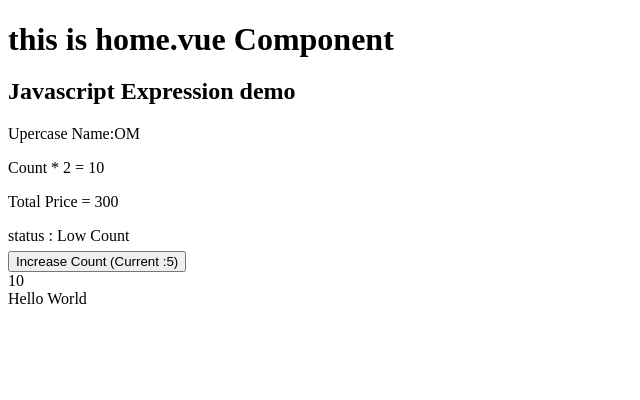
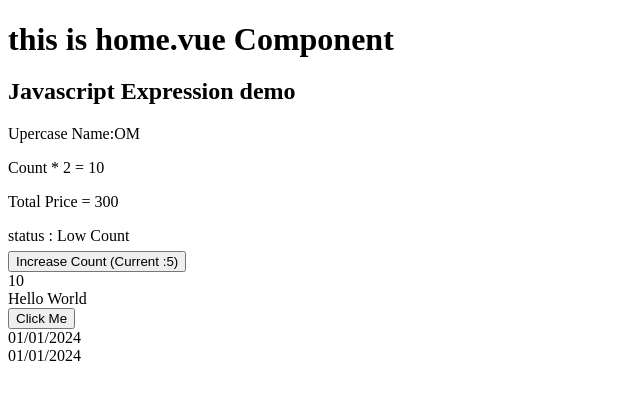
Before and after one commit to om-jasoliya91/vuedemo, a Vue app: page / in a window 1280 px wide. Shown: the top 400 px of the page, without its empty margins (0-640 px from the left). Built offline with nearby package versions, Linux system fonts and the light colour scheme.

Commit message:
callback function with alert and date example

```diff
--- a/src/components/ExampleExpression.vue
+++ b/src/components/ExampleExpression.vue
@@ -23,6 +23,23 @@ const message = ref("Hello World")
 // const output = computed(() => {
 //   return ok.value ? message.value : ""
 // })
+
+function sayHello() {
+  alert('Hello Vue from Vue function');
+}
+
+const date = ref('2024-01-01')
+function toTitleDate(d) {
+  return new Date(d).toLocaleDateString('en-US', {
+    year: 'numeric',
+    month: 'long',
+    day: 'numeric'
+  })
+}
+
+function formatDate(d) {
+  return new Date(d).toLocaleDateString('en-GB')
+}
 </script>
 
 <template>
@@ -45,6 +62,15 @@ const message = ref("Hello World")
 
   <span v-if="ok">{{ message }}</span>
   <span v-else>No message</span>
+  <br>
+  <button @click="sayHello">Click Me</button>
+
+  <br>
+  {{ formatDate(date) }}
+  <br>
+  <time :title="toTitleDate(date)" :datetime="date">
+    {{ formatDate(date) }}
+  </time>
 </template>
 
 <style scoped>
```
